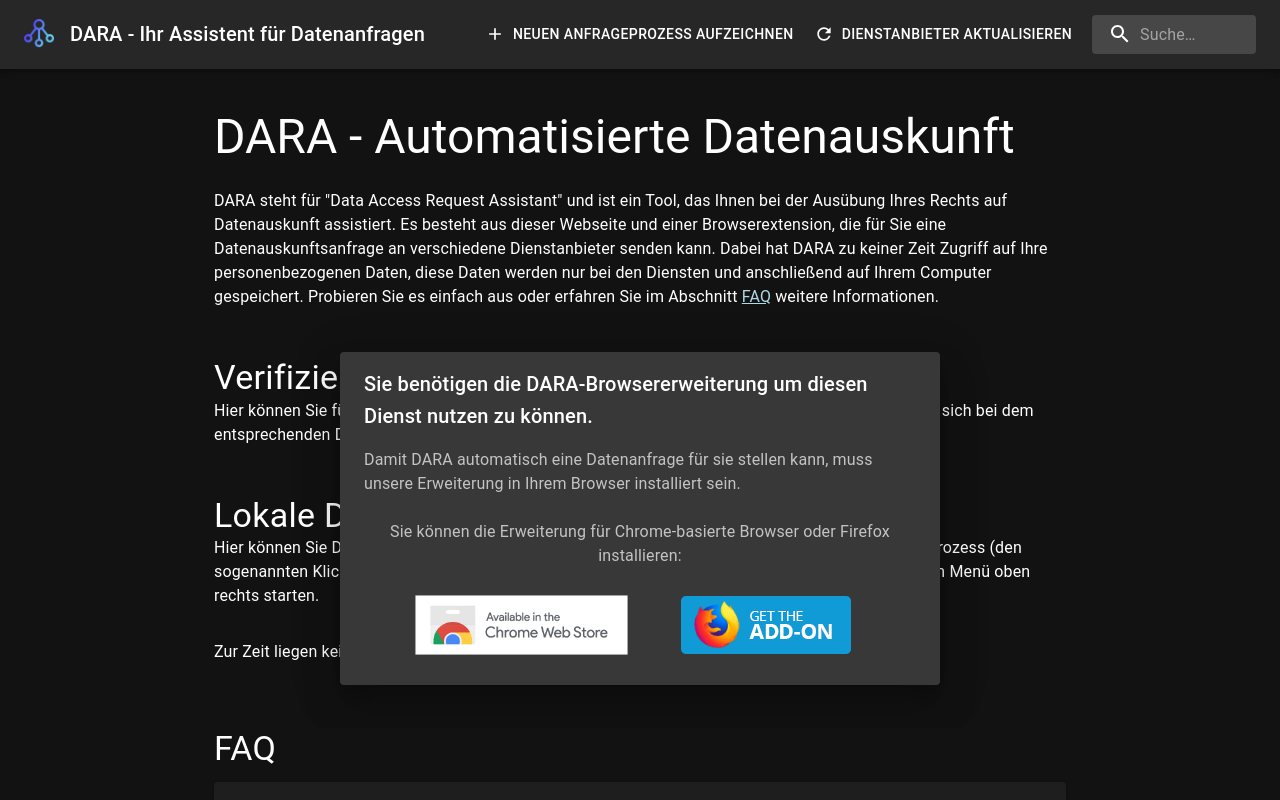
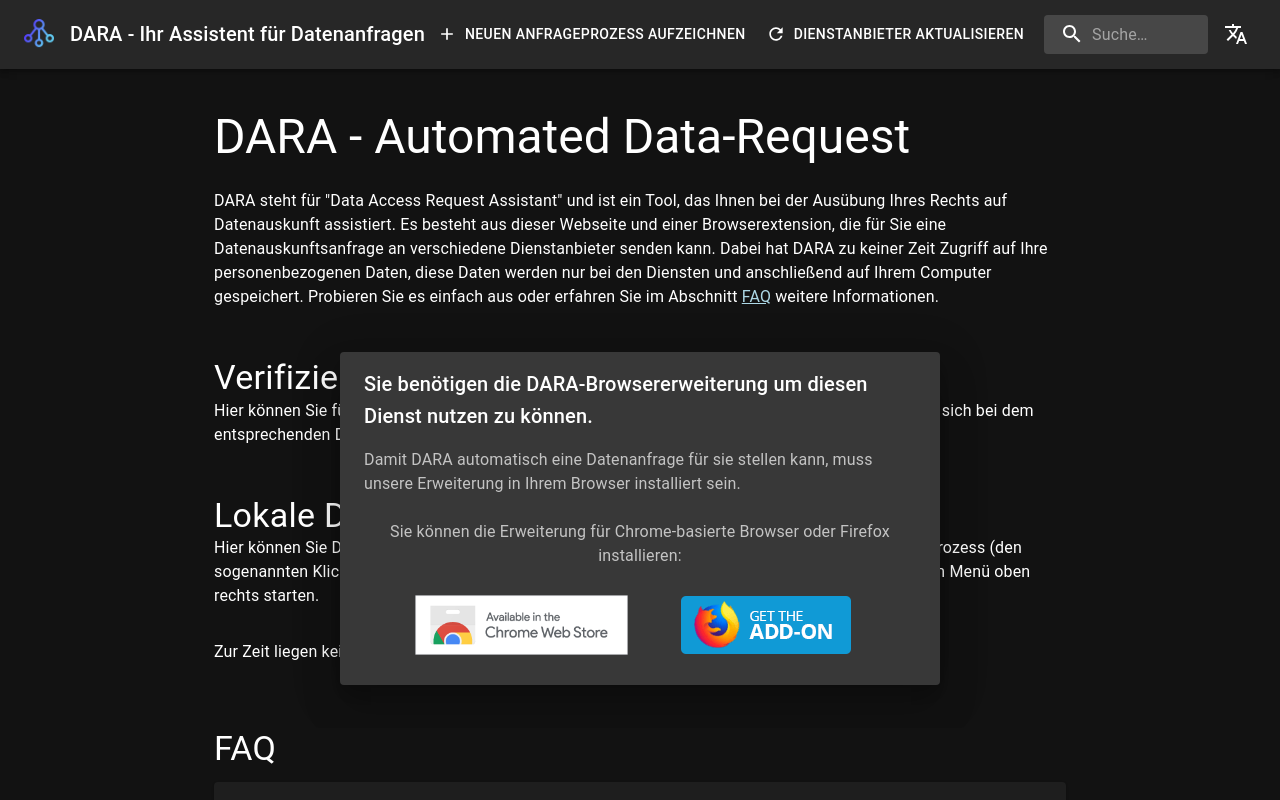
Before and after one commit to DaSKITA/dara-frontend, a React (Create React App) app: page / in a window 1280 px wide. Shown: the top 800 px of the page. Built offline with nearby package versions, Linux system fonts and the light colour scheme.

Commit message:
Add: Localization support

```diff
--- a/package.json
+++ b/package.json
@@ -15,9 +15,13 @@
     "@types/node": "^16.11.56",
     "@types/react": "^18.0.17",
     "@types/react-dom": "^18.0.6",
+    "i18next": "^22.4.10",
+    "i18next-browser-languagedetector": "^7.0.1",
+    "i18next-http-backend": "^2.1.1",
     "notistack": "^2.0.5",
     "react": "^18.2.0",
     "react-dom": "^18.2.0",
+    "react-i18next": "^12.2.0",
     "react-scripts": "^5.0.1",
     "typescript": "^4.7.4",
     "web-vitals": "^2.1.4"
--- a/src/CardGrid.tsx
+++ b/src/CardGrid.tsx
@@ -10,9 +10,10 @@
 import tubLogo from "./assets/tub_logo.png";
 import bmuvLogo from "./assets/bmuv_logo.svg";
 import ptbleLogo from "./assets/ptble_logo.jpg";
-import { Box, Button, InputBase, Modal, TableCell, TableContainer, TableRow, TextField } from "@mui/material";
+import { Box, Button, IconButton, InputBase, Menu, MenuItem, Modal, TableCell, TableContainer, TableRow, TextField } from "@mui/material";
 import SearchIcon from '@mui/icons-material/Search';
 import RefreshIcon from '@mui/icons-material/Refresh';
+import TranslateIcon from '@mui/icons-material/Translate';
 import PlusIcon from '@mui/icons-material/Add';
 import { styled, alpha } from '@mui/material/styles';
 import { useEffect, useRef } from "react";
@@ -20,7 +21,7 @@
 import { LoginDialog } from "./ApiAuth";
 import { fetchWorkflowsEvent, recordWorkflowEvent } from "./events";
 import ExtensionAvailabilityCheck from './availabilityCheck';
-
+import { useTranslation } from 'react-i18next';
 
 
 const Search = styled('div')(({ theme }) => ({
@@ -92,17 +93,27 @@
 //other - no own array required
 
 export default function CardGrid() {
+  const { t, i18n } = useTranslation();
   const [filter, setFilter] = React.useState("");
   const [workflows, setWorkflows] = React.useState<any[]>([]);
   const [open, setOpen] = React.useState(false);
   const [loginDialogState, setloginDialogState] = React.useState<boolean>(false);
   const [loginDialogController, setloginDialogController] = React.useState<any>(null);
+  const [anchorEl, setAnchorEl] = React.useState(null);
+  const openLngMenu = Boolean(anchorEl);
   const handleOpen = () => setOpen(true);
   const handleClose = () => setOpen(false);
   const handleLoginDialogOpen = (controller: any) => {
     setloginDialogState(true);
     setloginDialogController(controller);
   };
+  const handleTrans = (code: any) => {
+    i18n.changeLanguage(code);
+  };
+  const handleLngMenuClick = (event: any) => {
+    setAnchorEl(event.currentTarget);
+  };
+  const handleLngMenuClose = () => setAnchorEl(null);
   const formularUrlRef = useRef<HTMLInputElement>();
   const workflowDataEventHandler = (event: any) => {
     if (event.origin === window.location.origin) {
@@ -197,6 +208,25 @@
               inputProps={{ 'aria-label': 'search' }}
               onChange={handleSearchChange} />
           </Search>
+          {/*Language switcher*/}
+          <IconButton
+            onClick={handleLngMenuClick}
+            sx={{ ml: 1 }}
+            aria-label="more"
+            id="lng-menu"
+            aria-controls={openLngMenu ? 'menu' : undefined}
+            aria-expanded={openLngMenu ? 'true' : undefined}
+            aria-haspopup="true">
+            <TranslateIcon />
+          </IconButton>
+          <Menu
+            id="lng-menu"
+            open={openLngMenu}
+            onClose={handleLngMenuClose}
+            anchorEl={anchorEl}>
+            <MenuItem onClick={() => handleTrans('de')}>Deutsch</MenuItem>
+            <MenuItem onClick={() => handleTrans('en')}>English</MenuItem>
+          </Menu>
         </Toolbar>
       </AppBar>
 
@@ -206,7 +236,7 @@
         <Container maxWidth="md">
           <Box sx={{ mt: 5 }}>
             <Typography variant="h3" gutterBottom>
-              DARA - Automatisierte Datenauskunft
+              { t('site_title') }
             </Typography>
           </Box>
         </Container>
@@ -235,7 +265,7 @@
           </Box>
           {/* Start Card grid */}
           {snwWorkflows.length ? <>
-            <Typography variant='h6' gutterBottom sx={{ borderTop: 1, borderColor: 'primary.main', paddingTop: 2}}>
+            <Typography variant='h6' gutterBottom sx={{ borderTop: 1, borderColor: 'primary.main', paddingTop: 2 }}>
               Soziale Netzwerke
             </Typography>
             <Grid
@@ -415,27 +445,27 @@
       <LoginDialog open={loginDialogState} setOpen={setloginDialogState} controller={loginDialogController} />
 
       {/* Footer */}
-      < StyledFooter sx={{bgcolor: "rgba(255, 255, 255, 0.12)", color: "white", marginTop: 10}}>
-        <Grid container direction ="row" spacing={2}>
+      < StyledFooter sx={{ bgcolor: "rgba(255, 255, 255, 0.12)", color: "white", marginTop: 10 }}>
+        <Grid container direction="row" spacing={2}>
           <Grid item xs></Grid>
           <Grid item xs={7} alignContent={"center"}>
             <StyledTypography variant="h5" align="center" gutterBottom marginTop={2}>
               DARA - Data Access Request Assistant
             </StyledTypography>
             <Typography align='center' gutterBottom>
-              Dieses Tool wurde vom Fachgebiet <a href='https://www.tu.berlin/ise'>Information Systems Engineering</a> <br/>der Technischen Universität Berlin <br/> im Rahmen des Projekts <br/>"Datensouveränität durch KI-basierte Transparenz und Auskunft" (<a href='https://daskita.github.io/'>DaSKITA</a>) entwickelt.
+              Dieses Tool wurde vom Fachgebiet <a href='https://www.tu.berlin/ise'>Information Systems Engineering</a> <br />der Technischen Universität Berlin <br /> im Rahmen des Projekts <br />"Datensouveränität durch KI-basierte Transparenz und Auskunft" (<a href='https://daskita.github.io/'>DaSKITA</a>) entwickelt.
             </Typography>
           </Grid>
           <Grid item xs>
             <TableContainer>
               <TableRow>
-              <TableCell sx={{bgcolor: "white", align: "center", border:"none"}}>
+                <TableCell sx={{ bgcolor: "white", align: "center", border: "none" }}>
                   <img src={bmuvLogo} height="100em" alt="Gefördert durch das BMUV aufgrund eines Beschlusses des Deutschen Bundestages"></img>
                 </TableCell>
               </TableRow>
               <TableRow>
-              <TableCell sx={{bgcolor: "white", align: "center", border:"none"}}>
-                <img src={ptbleLogo} height="40em"alt="Projektträger ist die Bundesanstalt für Landwirtschaft und Ernährung"></img>
+                <TableCell sx={{ bgcolor: "white", align: "center", border: "none" }}>
+                  <img src={ptbleLogo} height="40em" alt="Projektträger ist die Bundesanstalt für Landwirtschaft und Ernährung"></img>
                 </TableCell>
               </TableRow>
             </TableContainer>
--- /dev/null
+++ b/src/assets/locales/de/translation.json
@@ -0,0 +1,3 @@
+{
+    "site_title": "DARA - Automatisierte Datenauskunft"
+}
--- /dev/null
+++ b/src/assets/locales/en/translation.json
@@ -0,0 +1,3 @@
+{
+    "site_title": "DARA - Automated Data-Request"
+}
--- a/src/availabilityCheck.tsx
+++ b/src/availabilityCheck.tsx
@@ -60,6 +60,7 @@
                     <br></br>
                     <Container sx={{ 'align': 'center' }}>
                         <table>
+                            <tbody>
                                 <tr>
                                     <td>
                                         <Container>
@@ -76,10 +77,11 @@
                                         </Container>
                                     </td>
                                 </tr>
+                            </tbody>
                         </table>
                     </Container>
                 </DialogContent>
-            </Dialog>
+            </Dialog >
         </>
     );
 };
--- a/src/components/Accordion.tsx
+++ b/src/components/Accordion.tsx
@@ -73,7 +73,6 @@
           <Typography variant='h6'><b>Welche Voraussetzungen sind für die Nutzung von DARA erforderlich?</b></Typography>
         </AccordionSummary>
         <AccordionDetails>
-          <Typography>
             Um eine automatisierte Auskunft zu erhalten sind folgende Schritte notwendig:
             <ol>
               <li>
@@ -81,6 +80,7 @@
                 Sie benötigen die zu Ihrem aktuell genutzten Browser passende Browserextension, die Sie unter den folgenden Links installieren können:
                 <Container sx={{ 'align': 'center' }}>
                   <table>
+                    <tbody>
                       <tr>
                         <td>
                           <Container>
@@ -97,6 +97,7 @@
                           </Container>
                         </td>
                       </tr>
+                    </tbody>
                   </table>
                 </Container>
                 Die volle Funktionalität der Anwendung können Sie über Chrome-basierte Browser abrufen (Chrome, Opera, Brave, etc.). Firefox hat einige Einschränkungen, die bei manchen Prozessen eine vollständige Automatisierung des Klickpfads verhindern. In diesem Fall wird Ihre manuelle Interaktion notwendig, z.B. öffnet sich das Formular, es wird aber nicht abgeschickt. In diesem Fall müssen Sie auf der Anbieterseite den Button "Download", "Anfrage senden", oder ähnliches eigenständig klicken.
@@ -116,7 +117,6 @@
                 Sie benötigen deshalb für den Abschluss der meisten Anfrageprozesse Zugriff auf das e-Mailkonto, mit dem Sie bei dem jeweiligen Dienst registriert sind. Bitte prüfen Sie regelmäßig auch Ihren Spam-Ordner, um die Datenanfrage abzuschließen und Ihre Daten zu erhalten.
               </li>
             </ol>
-          </Typography>
         </AccordionDetails>
       </Accordion>
       <Accordion>
--- /dev/null
+++ b/src/i18n.js
@@ -0,0 +1,46 @@
+import i18n from 'i18next';
+import { initReactI18next } from 'react-i18next';
+
+import translationEN from "./assets/locales/en/translation";
+import translationDE from "./assets/locales/de/translation";
+
+import Backend from 'i18next-http-backend';
+import LanguageDetector from 'i18next-browser-languagedetector';
+
+const lngs = ['de', 'en'];
+
+
+
+const resources = {
+    en: {
+        translation: translationEN
+    },
+    de: {
+        translation: translationDE
+    }
+};
+
+i18n
+    // load translation using http -> see /public/locales (i.e. https://github.com/i18next/react-i18next/tree/master/example/react/public/locales)
+    // learn more: https://github.com/i18next/i18next-http-backend
+    .use(Backend)
+    // detect user language
+    // learn more: https://github.com/i18next/i18next-browser-languageDetector
+    .use(LanguageDetector)
+    // pass the i18n instance to react-i18next.
+    .use(initReactI18next)
+    // init i18next
+    // for all options read: https://www.i18next.com/overview/configuration-options
+    .init({
+        resources,
+        fallbackLng: 'en',
+        debug: true,
+        whitelist: lngs,
+
+        interpolation: {
+            escapeValue: false, // not needed for react as it escapes by default
+        }
+    });
+
+
+export default i18n;
--- a/src/index.tsx
+++ b/src/index.tsx
@@ -1,10 +1,11 @@
-import React from 'react';
+import React, { Suspense } from 'react';
 import ReactDOM from 'react-dom/client';
 import './index.css';
+import './i18n';
 import CardGrid from "./CardGrid";
-import reportWebVitals from './reportWebVitals';
+// import reportWebVitals from './reportWebVitals';
 import { createTheme, ThemeProvider } from '@mui/material/styles';
-import CssBaseline  from '@mui/material/CssBaseline';
+import CssBaseline from '@mui/material/CssBaseline';
 import { SnackbarProvider } from 'notistack';
 
 const darkTheme = createTheme({
@@ -16,7 +17,9 @@
 const root = ReactDOM.createRoot(
   document.getElementById('root') as HTMLElement
 );
+
 root.render(
+  <Suspense fallback="loading">
     <React.StrictMode>
       <ThemeProvider theme={darkTheme}>
         <CssBaseline />
@@ -25,9 +28,10 @@
         </SnackbarProvider>
       </ThemeProvider>
     </React.StrictMode>
+  </Suspense>
 );
 
 // If you want to start measuring performance in your app, pass a function
 // to log results (for example: reportWebVitals(console.log))
 // or send to an analytics endpoint. Learn more: https://bit.ly/CRA-vitals
-reportWebVitals();
+// reportWebVitals();
```
Also changed, not shown: 2 other files (tests, documents, lock files or other folders). Lines whose indentation alone changed are shown as unchanged.
